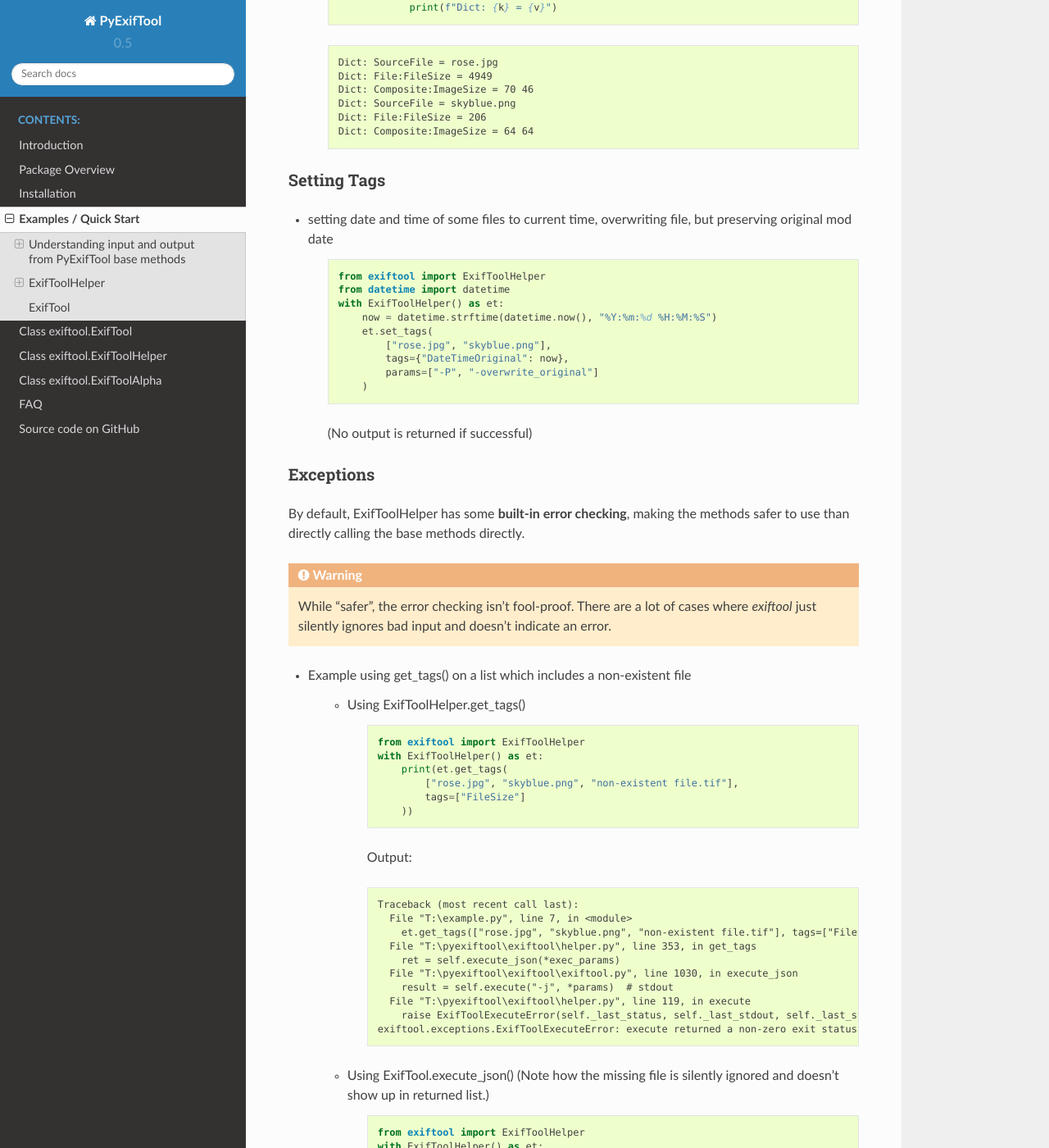
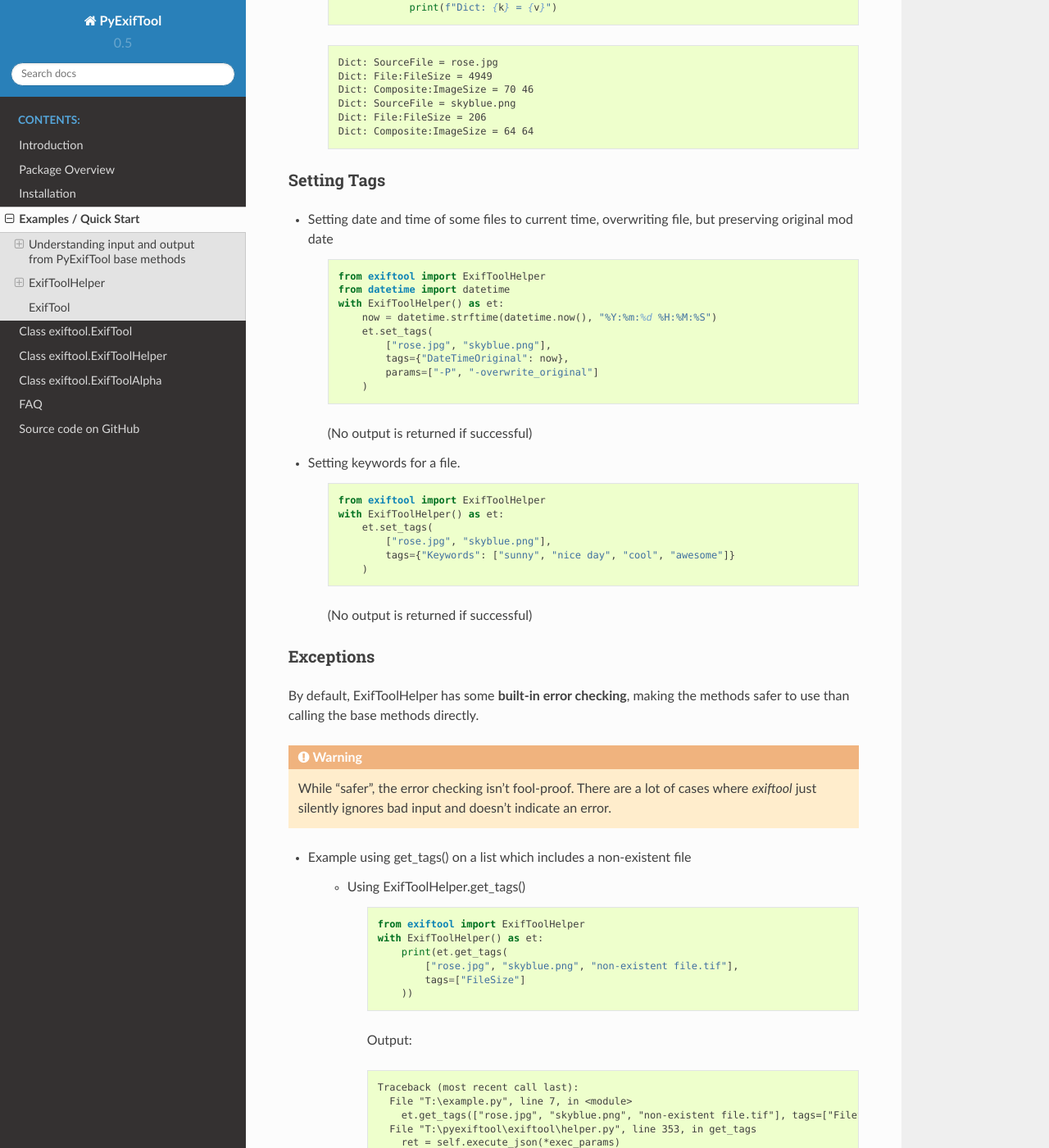
Before and after one commit to smarnach/pyexiftool, a Sphinx documentation site: the page built from docs/source/examples.rst, in a window 1280 px wide and 1400 px high, scrolled down 2605 px. Shown: the whole window at 82% size. Built offline with Sphinx 7.4.7 and the Read the Docs theme 2.0.0, drawn with Linux system fonts in a browser that asks for light colours; some of the changed text lies outside the part shown.

Commit message:
no functional changes.  A few minor adjustments to examples documentation

```diff
--- a/docs/source/examples.rst
+++ b/docs/source/examples.rst
@@ -150,7 +150,7 @@ Getting Tags
 Setting Tags
 ------------
 
-* setting date and time of some files to current time, overwriting file, but preserving original mod date
+* Setting date and time of some files to current time, overwriting file, but preserving original mod date
 
     .. code-block::
 
@@ -166,10 +166,25 @@ Setting Tags
 
     (No output is returned if successful)
 
+* Setting keywords for a file.
+
+    .. code-block::
+
+        from exiftool import ExifToolHelper
+        with ExifToolHelper() as et:
+            et.set_tags(
+                ["rose.jpg", "skyblue.png"],
+                tags={"Keywords": ["sunny", "nice day", "cool", "awesome"]}
+            )
+
+    (No output is returned if successful)
+
+
+
 Exceptions
 ----------
 
-By default, ExifToolHelper has some **built-in error checking**, making the methods safer to use than directly calling the base methods directly.
+By default, ExifToolHelper has some **built-in error checking**, making the methods safer to use than calling the base methods directly.
 
 .. warning::
 
@@ -283,7 +298,7 @@ ExifTool
 
 Using methods provided by :py:class:`exiftool.ExifTool`
 
-exiftool.ExifTool provides lower level functionality for advanced use cases.
+Calling execute() or execute_json() provides raw functionality for advanced use cases.  Use with care!
 
 
 
```
Also changed, not shown: other parts of docs/source/examples.rst (+1 -1 lines).
